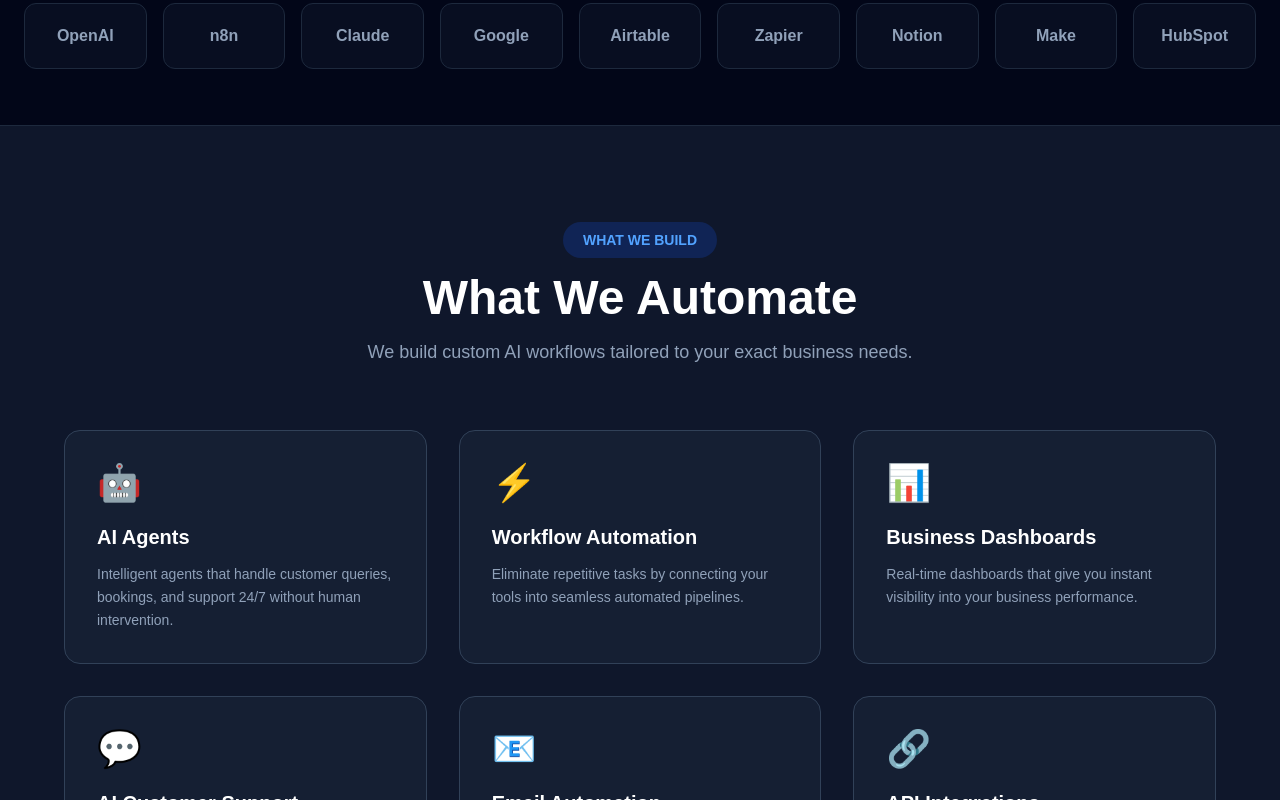
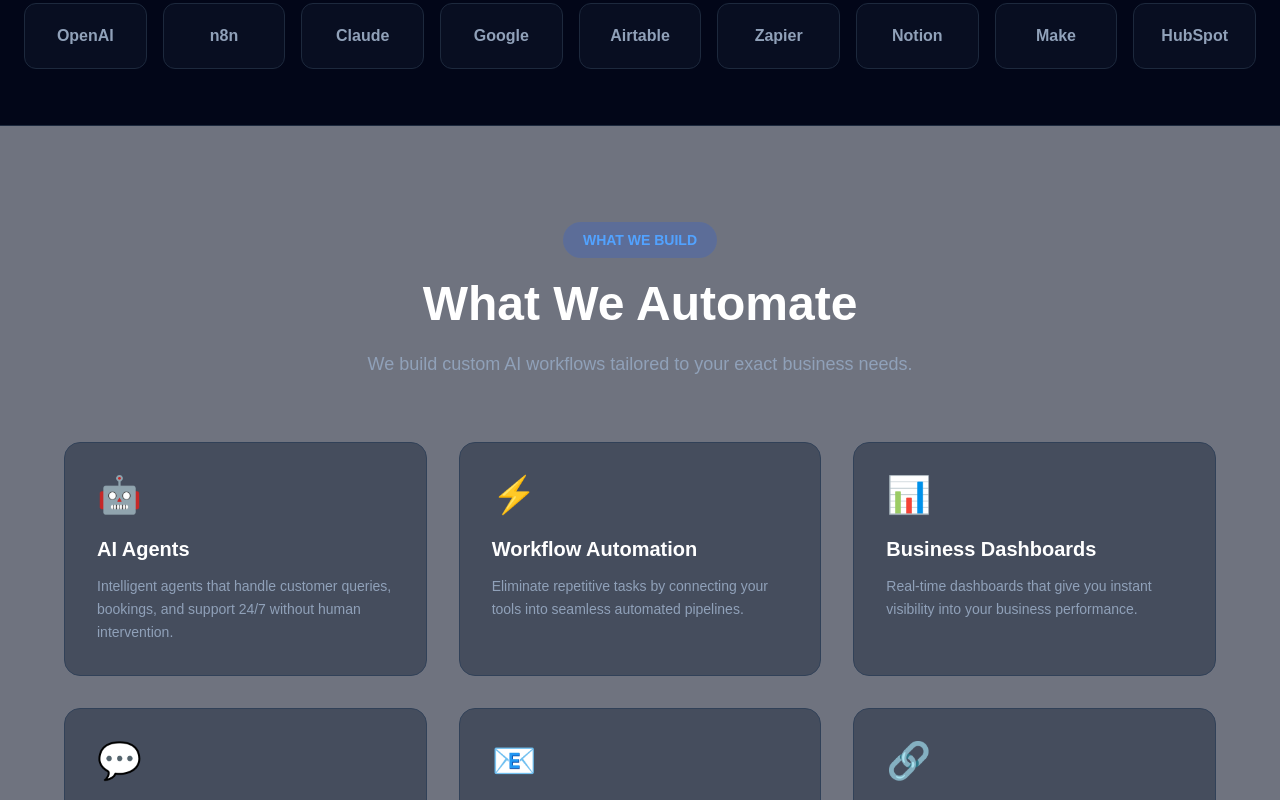
Before and after one commit to autoflowai365/autoflowai, a Next.js app: page / in a window 1280 px wide. Shown: the part 1020-1820 px from the top of the page. Built offline with nearby package versions, Linux system fonts and the light colour scheme.

Commit message:
Add premium background effects and glass cards

```diff
--- a/app/components/CaseStudies.tsx
+++ b/app/components/CaseStudies.tsx
@@ -40,7 +40,15 @@
         </div>
         <div className="grid lg:grid-cols-3 gap-8">
           {studies.map((study, i) => (
-            <motion.div key={i} whileHover={{ y: -10, scale: 1.02 }} transition={{ duration: 0.25 }} className="group rounded-3xl border border-blue-900/40 bg-[#0B1120] p-8 shadow-xl hover:border-blue-500 hover:shadow-[0_0_40px_rgba(37,99,235,.25)] transition-all duration-300">
+            <motion.div
+              key={i}
+              initial={{ opacity: 0, y: 20 }}
+              whileInView={{ opacity: 1, y: 0 }}
+              viewport={{ once: true }}
+              transition={{ delay: i * 0.1, duration: 0.5 }}
+              whileHover={{ y: -10, scale: 1.02 }}
+              className="group rounded-3xl border border-blue-900/40 bg-[#0B1120] p-8 shadow-xl hover:border-blue-500 hover:shadow-[0_0_40px_rgba(37,99,235,.25)] transition-all duration-300"
+            >
               <div className="flex items-center gap-3 mb-8">
                 <div className="w-12 h-12 rounded-xl bg-blue-600 flex items-center justify-center text-white transition-transform duration-300 group-hover:rotate-6">{icons[i]}</div>
                 <div>
--- a/app/components/Services.tsx
+++ b/app/components/Services.tsx
@@ -1,3 +1,6 @@
+"use client";
+import { motion } from "framer-motion";
+
 const services = [
   { icon: "🤖", title: "AI Agents", desc: "Intelligent agents that handle customer queries, bookings, and support 24/7 without human intervention." },
   { icon: "⚡", title: "Workflow Automation", desc: "Eliminate repetitive tasks by connecting your tools into seamless automated pipelines." },
@@ -9,24 +12,27 @@
 
 export default function Services() {
   return (
-    <section id="services" className="px-6 py-24 bg-slate-900">
+    <section id="services" className="px-6 py-24 bg-slate-900/60 backdrop-blur-xl">
       <div className="max-w-6xl mx-auto">
         <div className="text-center mb-16">
-          <span className="inline-block bg-blue-600/20 text-blue-400 px-5 py-2 rounded-full text-sm font-semibold mb-4">
-            WHAT WE BUILD
-          </span>
-          <h2 className="text-4xl md:text-5xl font-black text-white mb-4">What We Automate</h2>
-          <p className="text-slate-400 max-w-xl mx-auto text-lg">
-            We build custom AI workflows tailored to your exact business needs.
-          </p>
+          <span className="inline-block bg-blue-600/20 text-blue-400 px-5 py-2 rounded-full text-sm font-semibold mb-4">WHAT WE BUILD</span>
+          <h2 className="text-4xl md:text-5xl font-black text-white mb-4 leading-tight">What We Automate</h2>
+          <p className="text-slate-400 max-w-xl mx-auto text-lg">We build custom AI workflows tailored to your exact business needs.</p>
         </div>
         <div className="grid grid-cols-1 md:grid-cols-2 lg:grid-cols-3 gap-8">
           {services.map((service, i) => (
-            <div key={i} className="group bg-slate-800/50 rounded-2xl p-8 border border-slate-700 hover:border-blue-500 hover:bg-slate-800 hover:-translate-y-3 transition-all duration-500">
+            <motion.div
+              key={i}
+              initial={{ opacity: 0, y: 20 }}
+              whileInView={{ opacity: 1, y: 0 }}
+              viewport={{ once: true }}
+              transition={{ delay: i * 0.1, duration: 0.5 }}
+              className="group bg-slate-800/50 rounded-2xl p-8 border border-slate-700 hover:border-blue-500 hover:bg-slate-800 hover:-translate-y-3 transition-all duration-500"
+            >
               <div className="text-4xl mb-5 transition-transform duration-300 group-hover:scale-125">{service.icon}</div>
               <h3 className="text-xl font-bold text-white mb-3 group-hover:text-blue-400 transition">{service.title}</h3>
               <p className="text-slate-400 text-sm leading-relaxed">{service.desc}</p>
-            </div>
+            </motion.div>
           ))}
         </div>
       </div>
--- a/app/components/Testimonials.tsx
+++ b/app/components/Testimonials.tsx
@@ -1,4 +1,5 @@
 "use client";
+import { motion } from "framer-motion";
 import { Star, Quote } from "lucide-react";
 
 const testimonials = [
@@ -33,7 +34,14 @@
         </div>
         <div className="grid lg:grid-cols-3 gap-8">
           {testimonials.map((item, index) => (
-            <div key={index} className="rounded-3xl border border-blue-900 bg-[#0C1628] p-8 hover:border-blue-500 hover:-translate-y-2 transition duration-300">
+            <motion.div
+              key={index}
+              initial={{ opacity: 0, y: 20 }}
+              whileInView={{ opacity: 1, y: 0 }}
+              viewport={{ once: true }}
+              transition={{ delay: index * 0.1, duration: 0.5 }}
+              className="rounded-3xl border border-blue-900 bg-[#0C1628] p-8 hover:border-blue-500 hover:-translate-y-2 transition duration-300"
+            >
               <Quote className="w-10 h-10 text-blue-500 mb-6" />
               <div className="flex mb-5">
                 {[1,2,3,4,5].map((i) => (<Star key={i} className="w-5 h-5 fill-yellow-400 text-yellow-400" />))}
@@ -44,26 +52,14 @@
                 <p className="text-gray-500">{item.company}</p>
                 <div className="mt-4 inline-block bg-blue-500/10 text-blue-400 rounded-full px-4 py-2 text-sm">{item.result}</div>
               </div>
-            </div>
+            </motion.div>
           ))}
         </div>
         <div className="grid md:grid-cols-4 gap-8 mt-24">
-          <div className="text-center">
-            <h3 className="text-4xl font-bold text-blue-500">80+</h3>
-            <p className="text-gray-400 mt-2">Businesses Automated</p>
-          </div>
-          <div className="text-center">
-            <h3 className="text-4xl font-bold text-blue-500">5,000+</h3>
-            <p className="text-gray-400 mt-2">Hours Saved</p>
-          </div>
-          <div className="text-center">
-            <h3 className="text-4xl font-bold text-blue-500">98%</h3>
-            <p className="text-gray-400 mt-2">Client Satisfaction</p>
-          </div>
-          <div className="text-center">
-            <h3 className="text-4xl font-bold text-blue-500">4.9★</h3>
-            <p className="text-gray-400 mt-2">Average Rating</p>
-          </div>
+          <div className="text-center"><h3 className="text-4xl font-bold text-blue-500">80+</h3><p className="text-gray-400 mt-2">Businesses Automated</p></div>
+          <div className="text-center"><h3 className="text-4xl font-bold text-blue-500">5,000+</h3><p className="text-gray-400 mt-2">Hours Saved</p></div>
+          <div className="text-center"><h3 className="text-4xl font-bold text-blue-500">98%</h3><p className="text-gray-400 mt-2">Client Satisfaction</p></div>
+          <div className="text-center"><h3 className="text-4xl font-bold text-blue-500">4.9★</h3><p className="text-gray-400 mt-2">Average Rating</p></div>
         </div>
       </div>
     </section>
--- a/app/components/WhyChoose.tsx
+++ b/app/components/WhyChoose.tsx
@@ -1,4 +1,5 @@
 "use client";
+import { motion } from "framer-motion";
 import { Rocket, Bot, ShieldCheck, TrendingUp, Puzzle, Headset } from "lucide-react";
 
 const features = [
@@ -21,13 +22,20 @@
         </div>
         <div className="grid grid-cols-1 md:grid-cols-2 lg:grid-cols-3 gap-8">
           {features.map((feature, index) => (
-            <div key={index} className="group rounded-3xl border border-slate-800 bg-slate-900/60 p-8 transition-all duration-300 hover:-translate-y-2 hover:border-blue-500 hover:shadow-[0_0_40px_rgba(37,99,235,0.25)]">
+            <motion.div
+              key={index}
+              initial={{ opacity: 0, y: 20 }}
+              whileInView={{ opacity: 1, y: 0 }}
+              viewport={{ once: true }}
+              transition={{ delay: index * 0.1, duration: 0.5 }}
+              className="group rounded-3xl border border-slate-800 bg-slate-900/60 p-8 transition-all duration-300 hover:-translate-y-2 hover:border-blue-500 hover:shadow-[0_0_40px_rgba(37,99,235,0.25)]"
+            >
               <div className="w-16 h-16 rounded-2xl bg-blue-600/20 flex items-center justify-center text-blue-400 mb-6 transition-transform duration-300 group-hover:rotate-6 group-hover:scale-110">
                 {feature.icon}
               </div>
               <h3 className="text-2xl font-bold text-white mb-4">{feature.title}</h3>
               <p className="text-slate-400 leading-8">{feature.desc}</p>
-            </div>
+            </motion.div>
           ))}
         </div>
       </div>
--- a/app/globals.css
+++ b/app/globals.css
@@ -56,3 +56,21 @@
 ::-webkit-scrollbar-thumb:hover{
   background:#3b82f6;
 }
+
+/* Animated Background */
+@keyframes gradientMove {
+  0% { background-position: 0% 50%; }
+  50% { background-position: 100% 50%; }
+  100% { background-position: 0% 50%; }
+}
+
+.animated-gradient {
+  background: linear-gradient(-45deg, #020617, #08152d, #0f172a, #172554, #1d4ed8);
+  background-size: 400% 400%;
+  animation: gradientMove 15s ease infinite;
+}
+
+.grid-overlay {
+  background-image: linear-gradient(rgba(255,255,255,.03) 1px, transparent 1px), linear-gradient(90deg, rgba(255,255,255,.03) 1px, transparent 1px);
+  background-size: 60px 60px;
+}
--- a/app/page.tsx
+++ b/app/page.tsx
@@ -16,7 +16,7 @@
 
 export default function Home() {
   return (
-    <main className="bg-slate-950 min-h-screen">
+    <main className="animated-gradient grid-overlay min-h-screen"><div className="fixed inset-0 overflow-hidden pointer-events-none -z-10"><div className="absolute w-[700px] h-[700px] bg-blue-600/20 rounded-full blur-[180px] top-[-250px] left-[-200px] animate-pulse"/><div className="absolute w-[500px] h-[500px] bg-cyan-500/10 rounded-full blur-[160px] bottom-[-150px] right-[-100px] animate-pulse"/></div>
       <Navbar />
       <Reveal><Hero /></Reveal>
       <Reveal><TrustedLogos /></Reveal>
```
